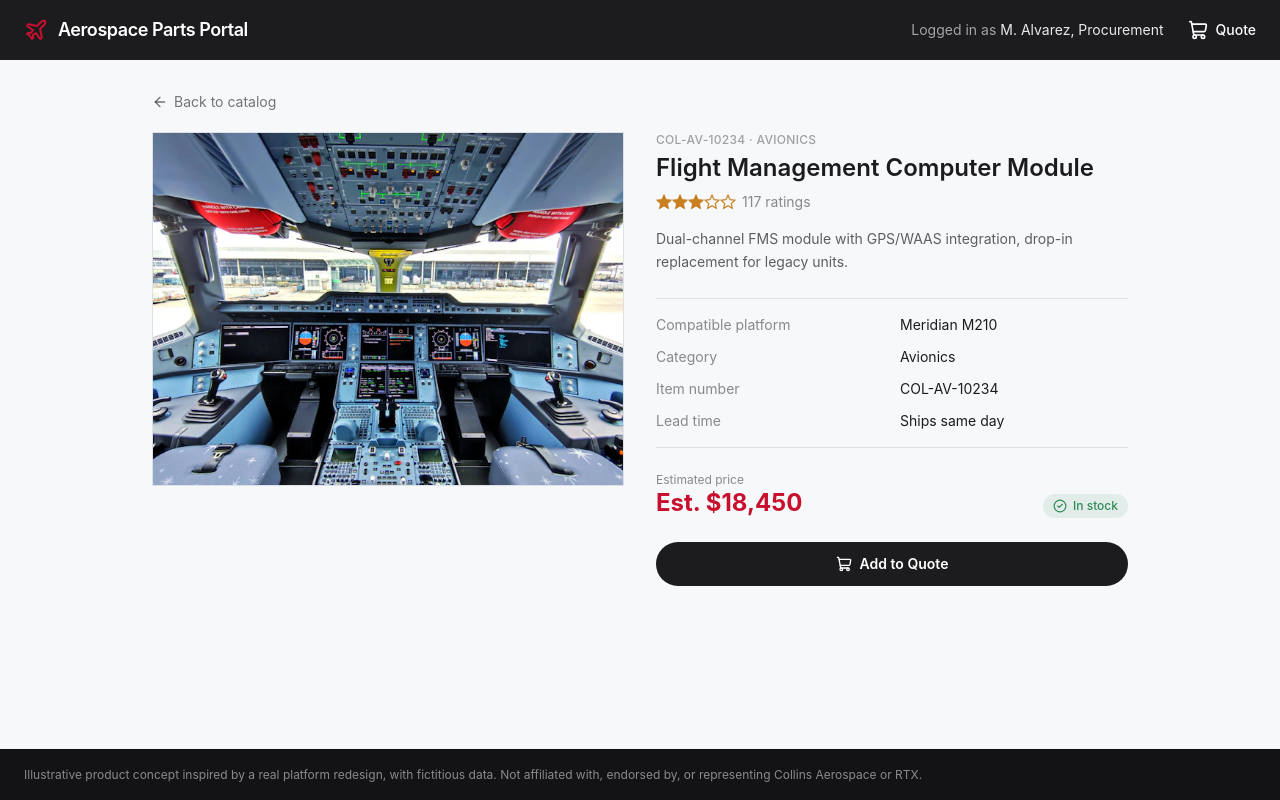
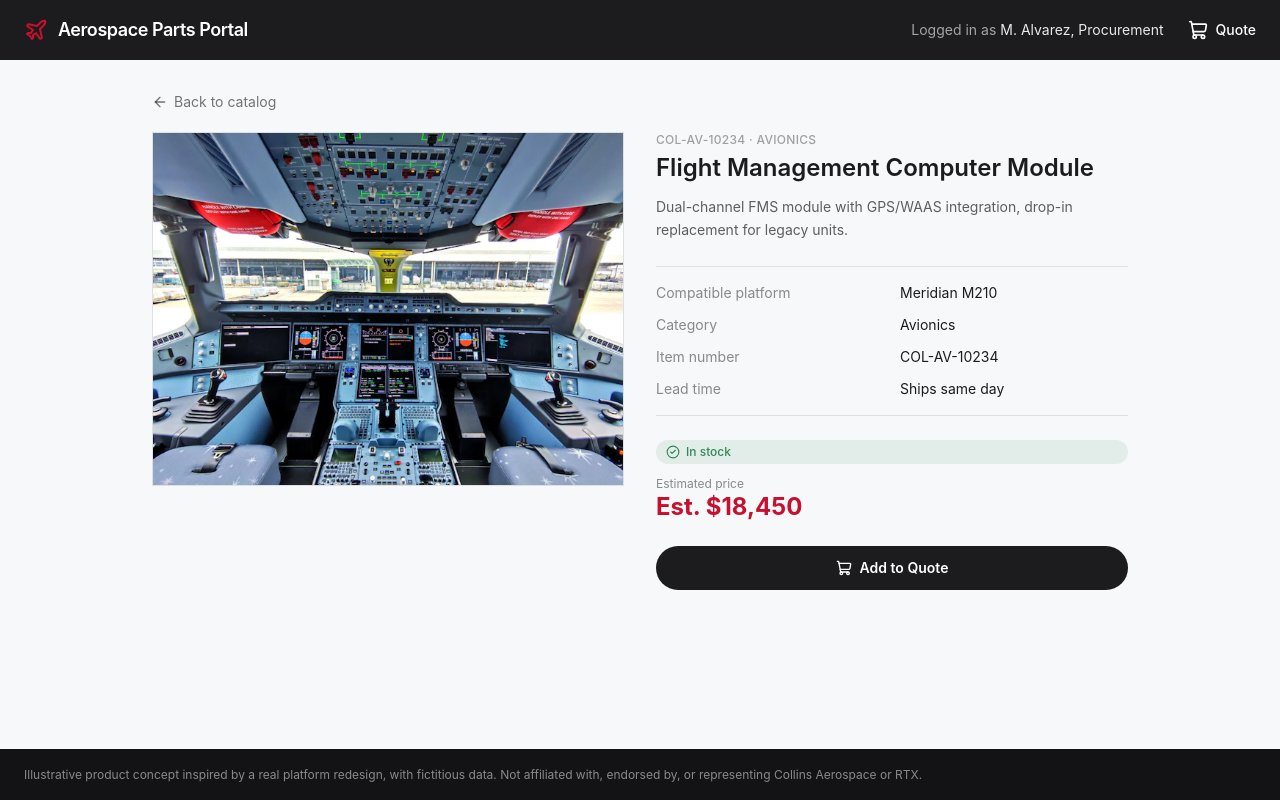
Before and after one commit to rcrabt1/aerospace-portal, a React (Vite) app: page /parts/COL-AV-10234 in a window 1280 px wide. Built offline with nearby package versions, Linux system fonts and the light colour scheme.

Commit message:
Remove fake star ratings, separate price from stock/lead time
Star ratings never existed on the real product and were padding out
card height for no reason. Price now sits on its own line below the
stock badge instead of crowding it in the same row.

```diff
--- a/src/components/catalog/PartCard.jsx
+++ b/src/components/catalog/PartCard.jsx
@@ -1,8 +1,8 @@
 import { useState } from 'react';
 import { Link } from 'react-router-dom';
-import { Check, Star, ShoppingCart } from 'lucide-react';
+import { Check, ShoppingCart } from 'lucide-react';
 import { imageForPart } from '../../data/categoryImages.js';
-import { formatPriceEstimate, ratingFor } from '../../data/partMeta.js';
+import { formatPriceEstimate } from '../../data/partMeta.js';
 import { useQuote } from '../../context/QuoteContext.jsx';
 import StockBadge from './StockBadge.jsx';
 
@@ -10,8 +10,6 @@ export default function PartCard({ part }) {
   const { addItem } = useQuote();
   const [added, setAdded] = useState(false);
   const image = imageForPart(part);
-  const { stars, reviewCount } = ratingFor(part.id);
-  const fullStars = Math.floor(stars);
 
   const handleAdd = () => {
     addItem(part);
@@ -34,28 +32,13 @@ export default function PartCard({ part }) {
             {part.name}
           </h3>
         </Link>
-        <div className="flex items-center gap-1.5">
-          <div className="flex text-warning">
-            {Array.from({ length: 5 }).map((_, i) => (
-              <Star
-                key={i}
-                className="h-3.5 w-3.5"
-                fill={i < fullStars ? 'currentColor' : 'none'}
-                strokeWidth={1.5}
-              />
-            ))}
-          </div>
-          <span className="text-xs text-chrome/50">{reviewCount.toLocaleString()}</span>
-        </div>
         <p className="line-clamp-2 text-sm text-chrome/60">{part.description}</p>
 
         <div className="mt-auto flex flex-col gap-2 pt-3">
-          <div className="flex items-center justify-between gap-2">
-            <span className="text-base font-bold leading-tight text-accent">
-              {formatPriceEstimate(part)}
-            </span>
-            <StockBadge stock={part.stock} leadTimeDays={part.leadTimeDays} />
-          </div>
+          <StockBadge stock={part.stock} leadTimeDays={part.leadTimeDays} />
+          <span className="text-base font-bold leading-tight text-accent">
+            {formatPriceEstimate(part)}
+          </span>
           <button
             type="button"
             onClick={handleAdd}
--- a/src/data/partMeta.js
+++ b/src/data/partMeta.js
@@ -4,13 +4,6 @@ function hashString(str) {
     hash = (hash * 31 + str.charCodeAt(i)) >>> 0;
   }
   return hash;
-}
-
-export function ratingFor(partId) {
-  const hash = hashString(partId);
-  const stars = 3.5 + (hash % 15) / 10;
-  const reviewCount = 40 + (hash % 900);
-  return { stars: Math.min(5, Math.round(stars * 10) / 10), reviewCount };
 }
 
 function roundToTen(value) {
--- a/src/pages/PartDetailPage.jsx
+++ b/src/pages/PartDetailPage.jsx
@@ -3,7 +3,7 @@ import { Link, useParams } from 'react-router-dom';
 import { ArrowLeft, ShoppingCart } from 'lucide-react';
 import { PARTS } from '../data/parts.js';
 import { imageForPart } from '../data/categoryImages.js';
-import { formatPriceEstimate, ratingFor } from '../data/partMeta.js';
+import { formatPriceEstimate } from '../data/partMeta.js';
 import StockBadge from '../components/catalog/StockBadge.jsx';
 import { useQuote } from '../context/QuoteContext.jsx';
 
@@ -25,8 +25,6 @@ export default function PartDetailPage() {
   }
 
   const image = imageForPart(part);
-  const { stars, reviewCount } = ratingFor(part.id);
-  const fullStars = Math.floor(stars);
 
   const handleAdd = () => {
     addItem(part);
@@ -51,27 +49,7 @@ export default function PartDetailPage() {
           </p>
           <h1 className="mt-1 text-2xl font-semibold text-chrome">{part.name}</h1>
 
-          <div className="mt-2 flex items-center gap-1.5">
-            <div className="flex text-warning">
-              {Array.from({ length: 5 }).map((_, i) => (
-                <svg
-                  key={i}
-                  viewBox="0 0 20 20"
-                  className="h-4 w-4"
-                  fill={i < fullStars ? 'currentColor' : 'none'}
-                  stroke="currentColor"
-                >
-                  <path
-                    strokeWidth={1.5}
-                    d="M10 1.5l2.6 5.6 6.1.6-4.6 4.1 1.3 6-5.4-3.2-5.4 3.2 1.3-6-4.6-4.1 6.1-.6z"
-                  />
-                </svg>
-              ))}
-            </div>
-            <span className="text-sm text-chrome/50">{reviewCount.toLocaleString()} ratings</span>
-          </div>
-
-          <p className="mt-4 text-sm leading-relaxed text-chrome/70">{part.description}</p>
+          <p className="mt-3 text-sm leading-relaxed text-chrome/70">{part.description}</p>
 
           <dl className="mt-6 grid grid-cols-2 gap-x-4 gap-y-3 border-y border-hairline py-4 text-sm">
             <dt className="text-chrome/50">Compatible platform</dt>
@@ -86,14 +64,14 @@ export default function PartDetailPage() {
             </dd>
           </dl>
 
-          <div className="mt-6 flex items-end justify-between gap-3">
+          <div className="mt-6 flex flex-col gap-3">
+            <StockBadge stock={part.stock} leadTimeDays={part.leadTimeDays} />
             <div>
               <p className="text-xs text-chrome/50">Estimated price</p>
               <span className="text-2xl font-bold leading-tight text-accent">
                 {formatPriceEstimate(part)}
               </span>
             </div>
-            <StockBadge stock={part.stock} leadTimeDays={part.leadTimeDays} />
           </div>
 
           <button
```
